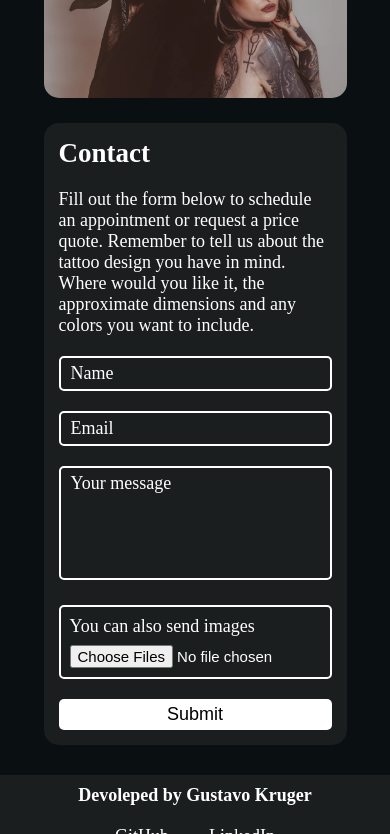
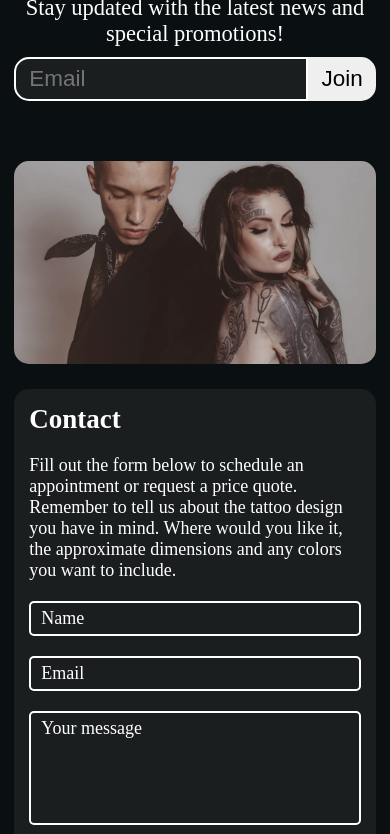
Before and after one commit to gusdkruger/liturgo-tattoo, a plain HTML site: page index.html in a window 390 px wide. Shown: the part 264-1098 px from the top of the page. Drawn offline with Linux system fonts and the light colour scheme.

Commit message:
Created email list section

```diff
--- a/css/style.css
+++ b/css/style.css
@@ -14,6 +14,8 @@
 * {
     margin: 0;
     padding: 0;
+    font-size: 18px;
+    color: var(--text-primary);
 }
 
 body {
@@ -22,12 +24,10 @@ body {
     background-repeat: no-repeat;
     background-position: 0 60px;
     background-color: var(--background-primary);
-    color: var(--text-primary);
-    font-size: 18px;
 }
 
-a {
-    color: var(--text-primary);
+section {
+    margin: 60px auto;
 }
 
 /* HEADER */
@@ -47,7 +47,7 @@ header {
 .header__title {
     font-family: var(--font-fancy);
     letter-spacing: 3px;
-    font-size: 32px;
+    font-size: 1.78em;
     margin: 5px;
 }
 
@@ -63,8 +63,54 @@ header {
 }
 
 .presentation__title {
-    font-size: clamp(24px, 5vw, 64px);
+    font-size: clamp(1.34em, 5vw, 3.5em);
     text-shadow: 2px 2px black;
+}
+
+/* EMAIL LIST */
+
+.email-list {
+    width: clamp(300px, calc(85vw + 30px), 530px);
+    display: flex;
+    flex-direction: column;
+    align-items: center;
+    gap: 10px;
+}
+
+.email-list__title {
+    font-size: 1.75em;
+}
+
+.email-list__p {
+    font-size: 1.25em;
+    text-align: center;
+}
+
+.email-list__form {
+    display: flex;
+    width: 100%;
+}
+
+.input-email-list, .button-email-list {
+    font-size: 1.25em;
+    padding: 7px 13px;
+}
+
+.input-email-list {
+    border-radius: 15px 0 0 15px;
+    width: calc(100% - 76px);
+    border: 2px solid var(--text-primary);
+    background-color: var(--background-secondary);
+    &:focus {
+        outline: none;
+    }
+}
+
+.button-email-list {
+    border-radius: 0 15px 15px 0;
+    color: black;
+    border: none;
+    cursor: pointer;
 }
 
 /* CONTACT */
@@ -76,13 +122,18 @@ header {
     gap: 20px;
 }
 
+.contact__form__title {
+    font-size: 1.5em;
+}
+
 .start-hidden {
     display: none;
 }
 
 .contact__img {
-    width: clamp(290px, calc(70vw + 30px), 530px);
+    width: clamp(300px, calc(85vw + 30px), 530px);
     border-radius: 15px;
+    filter: grayscale(0.3);
 }
 
 /* CONTACT__FORM */
@@ -90,7 +141,7 @@ header {
 .contact__form {
     background-color: var(--background-secondary);
     border-radius: 15px;
-    width: clamp(260px, 70vw, 500px);
+    width: clamp(270px, 85vw, 500px);
     padding: 15px;
     display: flex;
     flex-direction: column;
@@ -131,8 +182,6 @@ header {
     border: 2px solid var(--text-primary);
     border-radius: 5px;
     padding: 5px;
-    font-size: 18px;
-    color: var(--text-primary);
     &:focus {
         outline: none;
     }
@@ -161,12 +210,11 @@ header {
 }
 
 .submit-button {
-    font-size: 18px;
-    background-color: var(--text-primary);
     color: black;
     border: none;
     border-radius: 5px;
     padding: 5px;
+    cursor: pointer;
 }
 
 /* FOOTER */
@@ -174,15 +222,9 @@ header {
 footer {
     background-color: var(--background-secondary);
     text-align: center;
-    margin-top: 30px;
 }
 
-.footer__dev {
-    padding: 10px;
-    font-size: 18px;
-}
-
-.dev-link {
+.footer__dev, .dev-link {
     padding: 10px;
 }
 
@@ -201,6 +243,13 @@ li {
 }
 
 @media (width >= 900px) {
+    /* EMAIL LIST */
+    .email-list {
+        gap: 20px;
+    }
+
+    /* CONTACT */
+
     .contact {
         flex-direction: row;
         justify-content: center;
--- a/index.html
+++ b/index.html
@@ -21,23 +21,32 @@
                 <h1 class="presentation__title">Welcome to Liturgo Tattoo</h1>
                 <h2 class="presentation__title">Where Art and Soul Converge</h2>
             </section>
+            <!-- EMAIL LIST -->
+            <section class="email-list">
+                <h2 class="email-list__title">Join Our Email List</h2>
+                <p class="email-list__p">Stay updated with the latest news and special promotions!</p>
+                <form class="email-list__form">
+                    <input class="input-email-list" type="email" placeholder="Email" maxlength="255" required>
+                    <button class="button-email-list" type="submit">Join</button>
+                </form>
+            </section>
             <!-- CONTACT -->
             <section class="contact">
                 <div class="contact__img-container">
-                    <img class="contact__img" src="./img/contact-img1.webp" alt="">
-                    <img class="contact__img start-hidden" src="./img/contact-img2.webp" alt="">
+                    <img class="contact__img" src="./img/contact-img1.webp" alt="A man and woman, both with visible tattoos, are posed back-to-back. The man looks downward while the woman gazes over her shoulder. Both wear dark clothing.">
+                    <img class="contact__img start-hidden" src="./img/contact-img2.webp" alt="A gloved hand holds a tattoo machine against a dark background.">
                 </div>
                 <form class="contact__form">
-                    <h2>Contact</h2>
+                    <h2 class="contact__form__title">Contact</h2>
                     <p>Fill out the form below to schedule an appointment or request a price quote. Remember to tell us about the tattoo design you have in mind. Where would you like it, the approximate dimensions and any colors you want to include.</p>
                     <!-- INPUT NAME -->
                     <div class="pos-relative">
-                        <input class="input-name" id="input-name" type="text" placeholder=" " maxlength="30" required>
+                        <input class="input-name" id="input-name" type="text" placeholder=" " maxlength="255" required>
                         <label class="label-name" for="input-name">Name</label>
                     </div>
                     <!-- INPUT EMAIL -->
                     <div class="pos-relative">
-                        <input class="input-email" id="input-email" type="email" placeholder=" " maxlength="30" required>
+                        <input class="input-email" id="input-email" type="email" placeholder=" " maxlength="255" required>
                         <label class="label-email" for="input-email">Email</label>
                     </div>
                     <!-- TEXT AREA -->
@@ -71,13 +80,16 @@
                     <a href="https://uxwing.com/instagram-white-icon/" target="_blank">Instagram logo</a> by <a href="https://uxwing.com/" target="_blank">UXWing</a>
                 </li>
                 <li>
+                    Alt text generate by <a href="https://alttext.ai/" target="_blank">alttext.ai</a>
+                </li>
+                <li>
                     <a href="https://pixabay.com/photos/woman-tattoos-body-art-1867485/" target="_blank">Background image</a> by <a href="https://pixabay.com/users/pexels-2286921/?utm_source=link-attribution&utm_medium=referral&utm_campaign=image&utm_content=1867485" target="_blank">Pexels</a> from <a href="https://pixabay.com//?utm_source=link-attribution&utm_medium=referral&utm_campaign=image&utm_content=1867485" target="_blank">Pixabay</a>
                 </li>
                 <li>
                     <a href="https://pixabay.com/photos/people-man-woman-girl-guy-skin-2598359/" target="_blank">Contact Image 1</a> by <a href="https://pixabay.com/users/stocksnap-894430/?utm_source=link-attribution&utm_medium=referral&utm_campaign=image&utm_content=2598359" target="_blank">StockSnap</a> from <a href="https://pixabay.com//?utm_source=link-attribution&utm_medium=referral&utm_campaign=image&utm_content=2598359" target="_blank">Pixabay</a>
                 </li>
                 <li>
-                    <a href="https://pixabay.com/photos/tattoo-artist-tattoo-design-556036/" target="_blank">Contact Image 2</a> by <a href="https://pixabay.com/users/mbragion-516689/?utm_source=link-attribution&utm_medium=referral&utm_campaign=image&utm_content=556036" target="_blank">Marcelo Bragion</a> from <a href="https://pixabay.com//?utm_source=link-attribution&utm_medium=referral&utm_campaign=image&utm_content=556036" target="_blank">Pixabay</a>
+                    <a href="https://pixabay.com/photos/tattoo-ink-tattoo-pen-7027595/" target="_blank">Contact Image 2</a> by <a href="https://pixabay.com/users/pic_panther-23699327/?utm_source=link-attribution&utm_medium=referral&utm_campaign=image&utm_content=7027595" target="_blank">Jake Parkinson</a> from <a href="https://pixabay.com//?utm_source=link-attribution&utm_medium=referral&utm_campaign=image&utm_content=7027595" target="_blank">Pixabay</a>
                 </li>
             </ul>
         </footer>
```
Also changed, not shown: img/contact-img2.webp.
